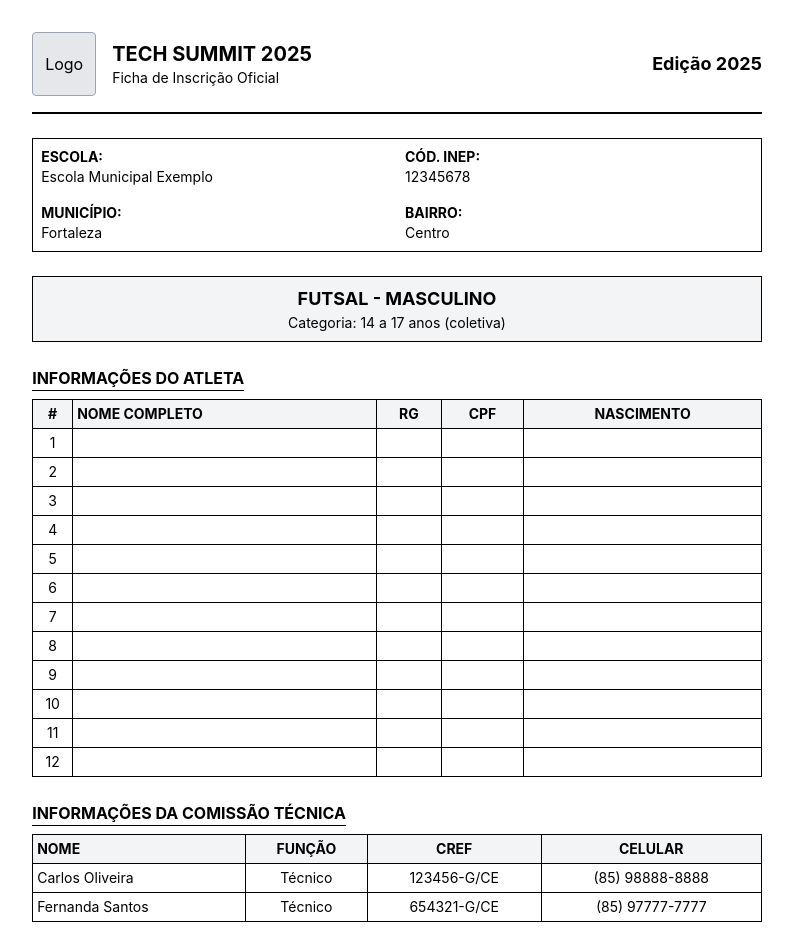
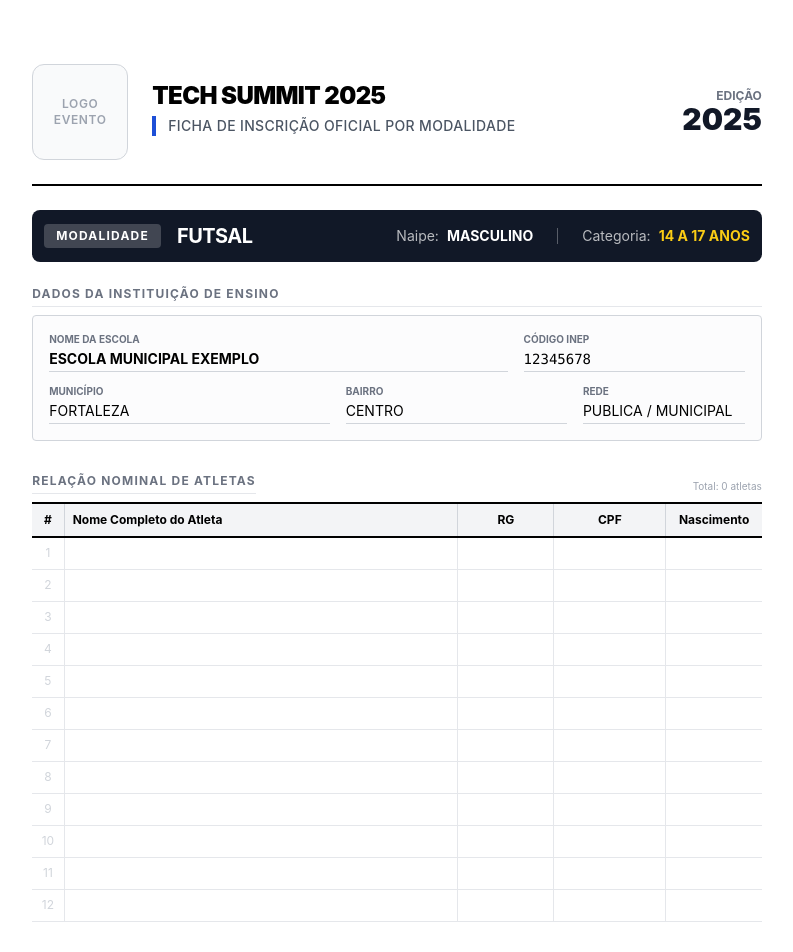
Before and after one commit to AtilaMedeiros/gerador-de-eventos_ultimo, a React (Vite) app: page /area-do-participante/imprimir/1/1 in a window 1280 px wide. Shown: the top 952 px of the page, without its empty margins (243-1036 px from the left). Built offline with nearby package versions, Linux system fonts and the light colour scheme; sample sign-in values are in the browser's storage.

Commit message:
feat: Adiciona mock de dados e aprimora o layout de impressão do formulário de inscrição, incluindo informações de técnicos e declaração.

```diff
--- a/src/pages/participant/InscriptionForms.tsx
+++ b/src/pages/participant/InscriptionForms.tsx
@@ -204,16 +204,35 @@ export default function InscriptionForms() {
   }, [colWidths, handleMouseMove, handleMouseUp])
 
   const handlePrint = (modalityId: string) => {
-    // ... existing print logic ...
+    // Check if it's a mock ID
+    if (modalityId.startsWith('mock')) {
+      // Open print view with mock/placeholder IDs
+      // We use 'mock-event' if no event selected (though context usually has one)
+      window.open(
+        `/area-do-participante/imprimir/${selectedEventId || 'mock-event'}/${modalityId}`,
+        '_blank',
+      )
+      return
+    }
+
     const inscription = inscriptions.find(i => i.modalityId === modalityId)
+    // Fallback search using selectedEventId if inscription not found directly (though list relies on it)
     if (inscription) {
       window.open(
         `/area-do-participante/imprimir/${inscription.eventId}/${modalityId}`,
         '_blank',
       )
+    } else if (selectedEventId) {
+      // If we have selected event and modality, but no specific inscription found (logic gap?), try opening anyway
+      // This might happen if 'list' is built from modality definitions but inscription logic differs.
+      // But in current "real" logic, list IS built from inscriptions.
+      // So this branch is just safety.
+      window.open(
+        `/area-do-participante/imprimir/${selectedEventId}/${modalityId}`,
+        '_blank',
+      )
     } else {
-      // Mock print for mock data
-      toast.success("Impressão iniciada (Mock)")
+      toast.error("Não foi possível localizar os dados para impressão.")
     }
   }
 
--- a/src/pages/participant/PrintableInscriptionForm.tsx
+++ b/src/pages/participant/PrintableInscriptionForm.tsx
@@ -1,8 +1,8 @@
 import { useEffect } from 'react'
 import { useParams } from 'react-router-dom'
-import { useParticipant } from '@/contexts/ParticipantContext'
-import { useEvent } from '@/contexts/EventContext'
-import { useModality } from '@/contexts/ModalityContext'
+import { useParticipant, type School, type Athlete, type Technician } from '@/contexts/ParticipantContext'
+import { useEvent, type Event } from '@/contexts/EventContext'
+import { useModality, type Modality } from '@/contexts/ModalityContext'
 import { format } from 'date-fns'
 
 export default function PrintableInscriptionForm() {
@@ -11,185 +11,320 @@ export default function PrintableInscriptionForm() {
   const { getEventById } = useEvent()
   const { getModalityById } = useModality()
 
-  const event = eventId ? getEventById(eventId) : null
-  const modality = modalityId ? getModalityById(modalityId) : null
+  // ----------------------------------------------------------------------
+  // MOCK LOGIC
+  // ----------------------------------------------------------------------
+  const isMock = modalityId?.startsWith('mock')
 
-  // Auto print
-  useEffect(() => {
-    setTimeout(() => {
-      window.print()
-    }, 1000)
-  }, [])
+  // Generate Mock Data if needed
+  const mockEvent: Event = {
+    id: 'mock-event',
+    name: 'Jogos Escolares de Exemplo 2024',
+    slug: 'jogos-escolares-2024',
+    start_date: new Date(),
+    end_date: new Date(),
+    location: 'Ginásio Poliesportivo Central',
+    status: 'published',
+    description: 'Evento de demonstração',
+    cover_image: '',
+    organizer_id: 'org-1'
+  }
 
-  if (!school || !event || !modality) return <div>Carregando dados...</div>
+  const mockSchool: School = {
+    id: 'school-mock',
+    name: 'Escola Modelo de Teste',
+    inep: '12345678',
+    cnpj: '00.000.000/0000-00',
+    municipality: 'São Paulo',
+    address: 'Av. Paulista, 1000',
+    neighborhood: 'Bela Vista',
+    cep: '01310-100',
+    type: 'Privada',
+    sphere: 'Estadual',
+    directorName: 'Carlos Silva',
+    landline: '(11) 3000-0000',
+    mobile: '(11) 99999-9999',
+    email: 'contato@escolamodelo.com.br'
+  }
 
-  // Get athletes enrolled in this specific modality and event
+  const mockModalities: Record<string, Partial<Modality>> = {
+    'mock1': { name: 'Futsal Sub-15', gender: 'Masculino', minAge: 13, maxAge: 15, type: 'coletiva' },
+    'mock2': { name: 'Vôlei de Praia', gender: 'Feminino', minAge: 14, maxAge: 16, type: 'coletiva' },
+    'mock3': { name: 'Xadrez', gender: 'Misto', minAge: 8, maxAge: 18, type: 'individual' },
+    'mock4': { name: 'Atletismo 100m', gender: 'Masculino', minAge: 15, maxAge: 17, type: 'individual' },
+    'mock5': { name: 'Handebol', gender: 'Feminino', minAge: 12, maxAge: 14, type: 'coletiva' },
+  }
+
+  const mockAthletes: Athlete[] = Array.from({ length: 12 }).map((_, i) => ({
+    id: `athlete-${i}`,
+    name: `Atleta Exemplo ${i + 1}`,
+    sex: 'Masculino',
+    dob: new Date(2010, 5, 15),
+    rg: `12.345.67${i}-X`,
+    cpf: `123.456.789-0${i}`,
+    schoolId: 'school-mock',
+    motherName: 'Mãe Exemplo',
+    motherCpf: '000.000.000-00'
+  }))
+
+  const mockTechnicians: Technician[] = [
+    { id: 't1', name: 'Técnico Responsável', sex: 'Masculino', dob: new Date(1980, 0, 1), cpf: '000.000.000-00', cref: '123456-G/SP', email: 'tec@teste.com', phone: '(11) 99999-8888', schoolId: 'school-mock' }
+  ]
+
+  // ----------------------------------------------------------------------
+  // DATA RESOLUTION
+  // ----------------------------------------------------------------------
+
+  let currentEvent: any = eventId ? getEventById(eventId) : null
+  let currentModality: any = modalityId ? getModalityById(modalityId) : null
+  let currentSchool: any = school
+  let currentAthletes: Athlete[] = []
+  let currentTechnicians: Technician[] = technicians
+
+  if (isMock) {
+    currentEvent = mockEvent
+    currentModality = mockModalities[modalityId!] || mockModalities['mock1']
+    currentSchool = mockSchool
+    currentAthletes = mockAthletes
+    currentTechnicians = mockTechnicians
+  } else {
+    if (eventId && modalityId) {
       const enrolledAthletesIds = inscriptions
         .filter((i) => i.eventId === eventId && i.modalityId === modalityId)
         .map((i) => i.athleteId)
 
-  const enrolledAthletes = athletes.filter((a) =>
+      currentAthletes = athletes.filter((a) =>
         enrolledAthletesIds.includes(a.id),
       )
+    }
+  }
+
+  // Auto print
+  useEffect(() => {
+    // Wait a bit for render
+    const timer = setTimeout(() => {
+      window.print()
+    }, 800)
+    return () => clearTimeout(timer)
+  }, [])
+
+  if (!currentEvent || !currentModality || !currentSchool) {
+    return (
+      <div className="flex items-center justify-center p-12">
+        <div className="text-center">
+          <h2 className="text-xl font-bold mb-2">Dados não encontrados</h2>
+          <p className="text-muted-foreground">Verifique se o evento e a modalidade existem.</p>
+        </div>
+      </div>
+    )
+  }
 
   return (
-    <div className="bg-white text-black p-8 max-w-[210mm] mx-auto print:p-0">
-      {/* Header */}
-      <div className="flex items-center justify-between border-b-2 border-black pb-4 mb-6">
-        <div className="flex items-center gap-4">
-          {/* Placeholder Logo */}
-          <div className="h-16 w-16 bg-gray-200 rounded flex items-center justify-center border border-gray-400">
-            Logo
-          </div>
-          <div>
-            <h1 className="text-xl font-bold uppercase">{event.name}</h1>
-            <p className="text-sm">Ficha de Inscrição Oficial</p>
+    <div className="bg-white text-black p-8 max-w-[210mm] min-h-[297mm] mx-auto print:p-0 print:w-full print:max-w-none shadow-xl print:shadow-none my-8 print:my-0">
+
+      {/* HEADER */}
+      <header className="flex gap-6 border-b-2 border-black pb-6 mb-6">
+        <div className="flex-shrink-0">
+          {/* Logo Placeholder */}
+          <div className="w-24 h-24 border border-gray-300 bg-gray-50 flex items-center justify-center rounded-lg">
+            <span className="text-xs text-gray-400 font-semibold uppercase tracking-wider text-center">Logo<br />Evento</span>
           </div>
         </div>
+        <div className="flex-1 flex flex-col justify-center">
+          <h1 className="text-2xl font-black uppercase tracking-tight leading-none mb-1">
+            {currentEvent.name}
+          </h1>
+          <p className="text-gray-600 font-medium text-sm border-l-4 border-primary pl-3 my-1 uppercase tracking-wide">
+            Ficha de Inscrição Oficial por Modalidade
+          </p>
+        </div>
+        <div className="flex flex-col items-end justify-center">
           <div className="text-right">
-          <p className="font-bold text-lg">Edição {new Date().getFullYear()}</p>
+            <span className="block text-xs text-gray-500 uppercase font-bold">Edição</span>
+            <span className="text-3xl font-black text-gray-900 leading-none">{new Date(currentEvent.start_date || new Date()).getFullYear()}</span>
+          </div>
+        </div>
+      </header>
+
+      {/* MODALITY IDENTIFICATION BAR */}
+      <div className="bg-gray-900 text-white p-3 mb-6 flex items-center justify-between rounded-sm print:bg-gray-200 print:text-black print:border-y-2 print:border-black">
+        <div className="flex items-center gap-4">
+          <div className="bg-white/20 px-3 py-1 rounded text-xs font-bold uppercase tracking-widest print:border print:border-black print:text-black">
+            Modalidade
+          </div>
+          <h2 className="text-xl font-bold uppercase tracking-tight">
+            {currentModality.name}
+          </h2>
+        </div>
+        <div className="flex items-center gap-6 text-sm font-medium">
+          <div className="flex items-center gap-2">
+            <span className="opacity-70 font-normal">Naipe:</span>
+            <span className="uppercase font-bold">{currentModality.gender}</span>
+          </div>
+          <div className="h-4 w-px bg-white/30 print:bg-black"></div>
+          <div className="flex items-center gap-2">
+            <span className="opacity-70 font-normal">Categoria:</span>
+            <span className="uppercase font-bold text-yellow-400 print:text-black">
+              {currentModality.minAge} a {currentModality.maxAge} anos
+            </span>
+          </div>
         </div>
       </div>
 
-      {/* School Info */}
-      <div className="grid grid-cols-2 gap-4 mb-6 border border-black p-2 text-sm">
-        <div>
-          <span className="font-bold block">ESCOLA:</span> {school.name}
+      {/* SCHOOL INFO GRID */}
+      <section className="mb-8">
+        <h3 className="text-xs font-bold text-gray-500 uppercase tracking-widest mb-2 border-b border-gray-200 pb-1">
+          Dados da Instituição de Ensino
+        </h3>
+        <div className="grid grid-cols-12 gap-y-3 gap-x-4 border border-gray-300 rounded p-4 bg-gray-50/50 print:bg-transparent print:border-black">
+          <div className="col-span-8">
+            <label className="block text-[10px] uppercase font-bold text-gray-500 mb-0.5">Nome da Escola</label>
+            <div className="font-bold text-sm uppercase truncate border-b border-gray-300 pb-0.5">{currentSchool.name}</div>
           </div>
-        <div>
-          <span className="font-bold block">CÓD. INEP:</span> {school.inep}
+          <div className="col-span-4">
+            <label className="block text-[10px] uppercase font-bold text-gray-500 mb-0.5">Código INEP</label>
+            <div className="font-mono text-sm border-b border-gray-300 pb-0.5">{currentSchool.inep}</div>
           </div>
-        <div>
-          <span className="font-bold block">MUNICÍPIO:</span>{' '}
-          {school.municipality}
+
+          <div className="col-span-5">
+            <label className="block text-[10px] uppercase font-bold text-gray-500 mb-0.5">Município</label>
+            <div className="text-sm uppercase truncate border-b border-gray-300 pb-0.5">{currentSchool.municipality}</div>
           </div>
-        <div>
-          <span className="font-bold block">BAIRRO:</span> {school.neighborhood}
+          <div className="col-span-4">
+            <label className="block text-[10px] uppercase font-bold text-gray-500 mb-0.5">Bairro</label>
+            <div className="text-sm uppercase truncate border-b border-gray-300 pb-0.5">{currentSchool.neighborhood}</div>
+          </div>
+          <div className="col-span-3">
+            <label className="block text-[10px] uppercase font-bold text-gray-500 mb-0.5">Rede</label>
+            <div className="text-sm uppercase truncate border-b border-gray-300 pb-0.5">{currentSchool.type} / {currentSchool.sphere}</div>
           </div>
         </div>
+      </section>
 
-      {/* Modality Info */}
-      <div className="bg-gray-100 border border-black p-2 mb-6 text-center">
-        <h2 className="font-bold text-lg uppercase">
-          {modality.name} - {modality.gender}
-        </h2>
-        <p className="text-sm">
-          Categoria: {modality.minAge} a {modality.maxAge} anos ({modality.type}
-          )
-        </p>
+      {/* ATHLETES TABLE */}
+      <section className="mb-8">
+        <div className="flex items-end justify-between mb-2">
+          <h3 className="text-xs font-bold text-gray-500 uppercase tracking-widest border-b border-gray-200 pb-1">
+            Relação Nominal de Atletas
+          </h3>
+          <span className="text-[10px] text-gray-400 print:text-black">
+            Total: {currentAthletes.length} atletas
+          </span>
         </div>
 
-      {/* Athletes Table */}
-      <div className="mb-6">
-        <h3 className="font-bold mb-2 border-b border-black inline-block">
-          INFORMAÇÕES DO ATLETA
-        </h3>
-        <table className="w-full border-collapse border border-black text-sm">
+        <table className="w-full border-collapse text-xs print:text-[11px]">
           <thead>
-            <tr className="bg-gray-100">
-              <th className="border border-black p-1 text-center w-10">#</th>
-              <th className="border border-black p-1 text-left">
-                NOME COMPLETO
-              </th>
-              <th className="border border-black p-1 text-center">RG</th>
-              <th className="border border-black p-1 text-center">CPF</th>
-              <th className="border border-black p-1 text-center">
-                NASCIMENTO
-              </th>
+            <tr className="bg-gray-100 border-y-2 border-black print:bg-gray-200">
+              <th className="py-2 px-2 text-center w-8 font-bold border-r border-gray-300 print:border-black">#</th>
+              <th className="py-2 px-2 text-left font-bold border-r border-gray-300 print:border-black">Nome Completo do Atleta</th>
+              <th className="py-2 px-2 text-center w-24 font-bold border-r border-gray-300 print:border-black">RG</th>
+              <th className="py-2 px-2 text-center w-28 font-bold border-r border-gray-300 print:border-black">CPF</th>
+              <th className="py-2 px-2 text-center w-24 font-bold">Nascimento</th>
             </tr>
           </thead>
           <tbody>
-            {enrolledAthletes.map((athlete, index) => (
-              <tr key={athlete.id}>
-                <td className="border border-black p-1 text-center">
-                  {index + 1}
-                </td>
-                <td className="border border-black p-1">{athlete.name}</td>
-                <td className="border border-black p-1 text-center">
-                  {athlete.rg}
-                </td>
-                <td className="border border-black p-1 text-center">
-                  {athlete.cpf}
-                </td>
-                <td className="border border-black p-1 text-center">
-                  {format(athlete.dob, 'dd/MM/yyyy')}
+            {currentAthletes.map((athlete, index) => (
+              <tr key={athlete.id} className="border-b border-gray-300 print:border-gray-400">
+                <td className="py-2 px-2 text-center font-bold border-r border-gray-200 print:border-black bg-gray-50 print:bg-transparent">{index + 1}</td>
+                <td className="py-2 px-2 uppercase font-medium border-r border-gray-200 print:border-black truncate max-w-[200px]">{athlete.name}</td>
+                <td className="py-2 px-2 text-center font-mono text-gray-600 print:text-black border-r border-gray-200 print:border-black">{athlete.rg || '-'}</td>
+                <td className="py-2 px-2 text-center font-mono text-gray-600 print:text-black border-r border-gray-200 print:border-black">{athlete.cpf}</td>
+                <td className="py-2 px-2 text-center font-mono">
+                  {athlete.dob ? format(new Date(athlete.dob), 'dd/MM/yyyy') : '-'}
                 </td>
               </tr>
             ))}
-            {/* Empty rows filler if needed */}
-            {Array.from({
-              length: Math.max(0, 12 - enrolledAthletes.length),
-            }).map((_, i) => (
-              <tr key={`empty-${i}`}>
-                <td className="border border-black p-1 text-center">
-                  {enrolledAthletes.length + i + 1}
-                </td>
-                <td className="border border-black p-1">&nbsp;</td>
-                <td className="border border-black p-1">&nbsp;</td>
-                <td className="border border-black p-1">&nbsp;</td>
-                <td className="border border-black p-1">&nbsp;</td>
+            {/* Filler Rows for aesthetics (up to 12) */}
+            {Array.from({ length: Math.max(0, 12 - currentAthletes.length) }).map((_, i) => (
+              <tr key={`fill-${i}`} className="border-b border-gray-200 print:border-gray-400 h-8">
+                <td className="py-1 px-2 text-center text-gray-300 border-r border-gray-200 print:border-black">{currentAthletes.length + i + 1}</td>
+                <td className="py-1 px-2 border-r border-gray-200 print:border-black"></td>
+                <td className="py-1 px-2 border-r border-gray-200 print:border-black"></td>
+                <td className="py-1 px-2 border-r border-gray-200 print:border-black"></td>
+                <td className="py-1 px-2"></td>
               </tr>
             ))}
           </tbody>
         </table>
-      </div>
+      </section>
 
-      {/* Technicians Table */}
-      <div className="mb-8">
-        <h3 className="font-bold mb-2 border-b border-black inline-block">
-          INFORMAÇÕES DA COMISSÃO TÉCNICA
+      {/* COMMISSION TABLE */}
+      <section className="mb-10 page-break-inside-avoid">
+        <h3 className="text-xs font-bold text-gray-500 uppercase tracking-widest mb-2 border-b border-gray-200 pb-1">
+          Comissão Técnica Responsável
         </h3>
-        <table className="w-full border-collapse border border-black text-sm">
+        <table className="w-full border-collapse text-xs print:text-[11px]">
           <thead>
-            <tr className="bg-gray-100">
-              <th className="border border-black p-1 text-left">NOME</th>
-              <th className="border border-black p-1 text-center">FUNÇÃO</th>
-              <th className="border border-black p-1 text-center">CREF</th>
-              <th className="border border-black p-1 text-center">CELULAR</th>
+            <tr className="bg-gray-100 border-y-2 border-black print:bg-gray-200">
+              <th className="py-2 px-2 text-left font-bold border-r border-gray-300 print:border-black w-2/5">Nome</th>
+              <th className="py-2 px-2 text-center font-bold border-r border-gray-300 print:border-black w-1/5">Função</th>
+              <th className="py-2 px-2 text-center font-bold border-r border-gray-300 print:border-black w-1/5">CREF/RG</th>
+              <th className="py-2 px-2 text-center font-bold w-1/5">Contato</th>
             </tr>
           </thead>
           <tbody>
-            {technicians.map((tech) => (
-              <tr key={tech.id}>
-                <td className="border border-black p-1">{tech.name}</td>
-                <td className="border border-black p-1 text-center">Técnico</td>
-                <td className="border border-black p-1 text-center">
-                  {tech.cref}
-                </td>
-                <td className="border border-black p-1 text-center">
-                  {tech.phone}
-                </td>
+            {currentTechnicians.map((tech) => (
+              <tr key={tech.id} className="border-b border-gray-300 print:border-gray-400">
+                <td className="py-2 px-2 uppercase font-medium border-r border-gray-200 print:border-black">{tech.name}</td>
+                <td className="py-2 px-2 text-center uppercase text-gray-600 print:text-black border-r border-gray-200 print:border-black">Técnico(a)</td>
+                <td className="py-2 px-2 text-center font-mono border-r border-gray-200 print:border-black">{tech.cref || tech.cpf}</td>
+                <td className="py-2 px-2 text-center font-mono">{tech.phone}</td>
               </tr>
             ))}
-            {/* Empty row if no technicians */}
-            {technicians.length === 0 && (
-              <tr>
-                <td className="border border-black p-1">&nbsp;</td>
-                <td className="border border-black p-1">&nbsp;</td>
-                <td className="border border-black p-1">&nbsp;</td>
-                <td className="border border-black p-1">&nbsp;</td>
+            {currentTechnicians.length === 0 && (
+              <tr className="border-b border-gray-200 print:border-gray-400 h-8">
+                <td className="py-2 px-2 border-r border-gray-200 print:border-black">&nbsp;</td>
+                <td className="py-2 px-2 border-r border-gray-200 print:border-black">&nbsp;</td>
+                <td className="py-2 px-2 border-r border-gray-200 print:border-black">&nbsp;</td>
+                <td className="py-2 px-2">&nbsp;</td>
               </tr>
             )}
           </tbody>
         </table>
+      </section>
+
+      {/* FOOTER & SIGNATURES */}
+      <footer className="mt-auto pt-8 page-break-inside-avoid">
+        <div className="border-2 border-black p-4 bg-gray-50 print:bg-transparent rounded-sm text-center mb-8">
+          <p className="text-[10px] text-gray-600 print:text-black uppercase tracking-wide leading-relaxed text-justify px-4">
+            Declaramos, para os devidos fins, que os atletas relacionados nesta ficha de inscrição são alunos regularmente matriculados nesta instituição de ensino e estão aptos a praticar atividades físicas e participar deste evento esportivo, conforme atestados médicos arquivados na secretaria da escola. Nos responsabilizamos integralmente pela veracidade de todas as informações aqui prestadas.
+          </p>
         </div>
 
-      {/* Disclaimer & Signature */}
-      <div className="mt-12">
-        <p className="text-xs text-justify mb-8">
-          Declaramos que os atletas acima relacionados são alunos regularmente
-          matriculados nesta instituição de ensino e estão aptos a participar
-          deste evento esportivo. Nos responsabilizamos pela veracidade das
-          informações aqui prestadas.
-        </p>
-
-        <div className="flex justify-center mt-16">
-          <div className="text-center border-t border-black px-12 pt-2">
-            <p className="font-bold">{school.directorName}</p>
-            <p className="text-sm">Diretor(a) da Instituição</p>
+        <div className="grid grid-cols-2 gap-16 mt-16 px-12">
+          <div className="text-center">
+            <div className="border-t border-black pt-2">
+              <p className="font-bold text-sm uppercase">{currentSchool.directorName}</p>
+              <p className="text-xs text-gray-500 uppercase">Diretor(a) / Gestor(a)</p>
+            </div>
+          </div>
+          <div className="text-center">
+            <div className="border-t border-black pt-2">
+              <p className="font-bold text-sm uppercase">Carimbo da Escola</p>
+              <p className="text-xs text-gray-500 uppercase">Assinatura</p>
             </div>
           </div>
         </div>
+
+        <div className="text-center mt-12 text-[9px] text-gray-400 print:text-gray-500 uppercase">
+          Documento gerado eletronicamente em {format(new Date(), 'dd/MM/yyyy HH:mm')} pelo sistema Gerador de Eventos v2.0
+        </div>
+      </footer>
+
+      {/* Print Styles Injection */}
+      <style>{`
+        @media print {
+          @page {
+            size: A4;
+            margin: 10mm;
+          }
+          body {
+            background: white;
+            print-color-adjust: exact;
+            -webkit-print-color-adjust: exact;
+          }
+        }
+      `}</style>
     </div>
   )
 }
```
Lines whose indentation alone changed are shown as unchanged.
